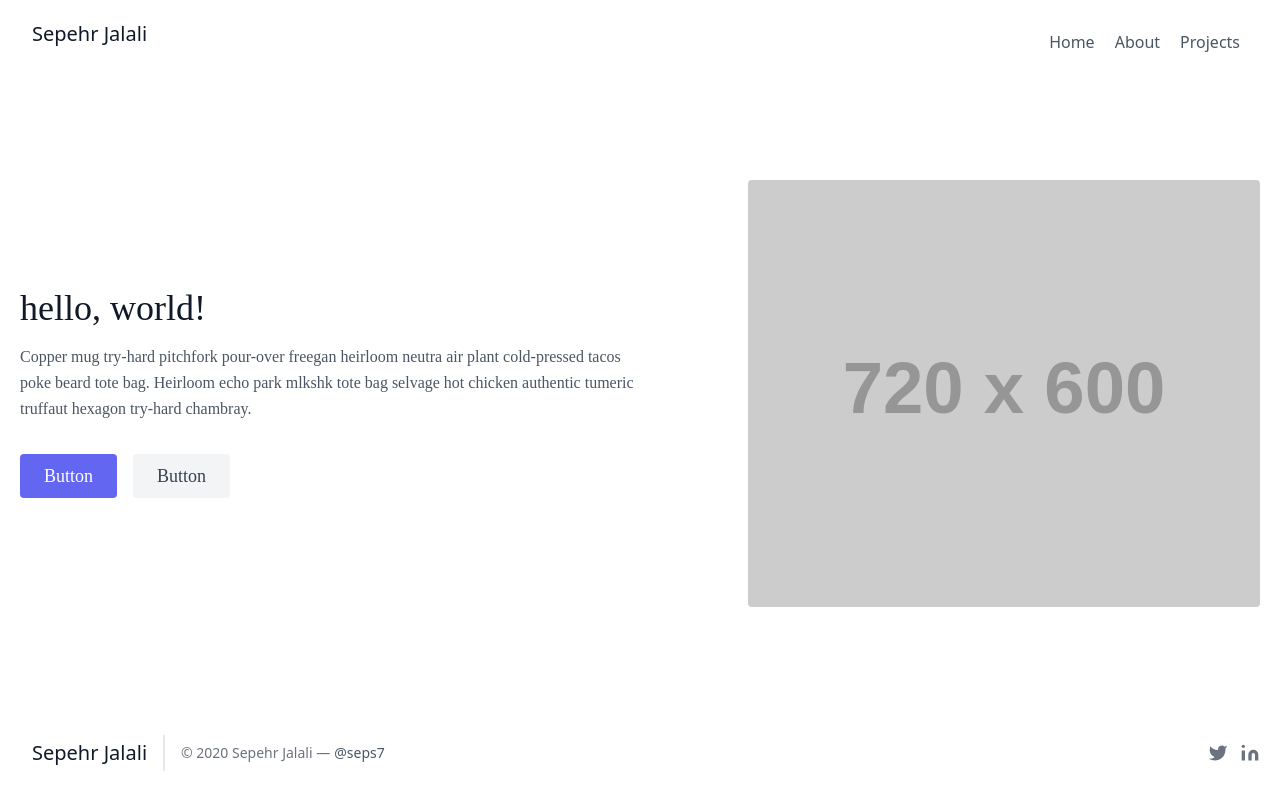
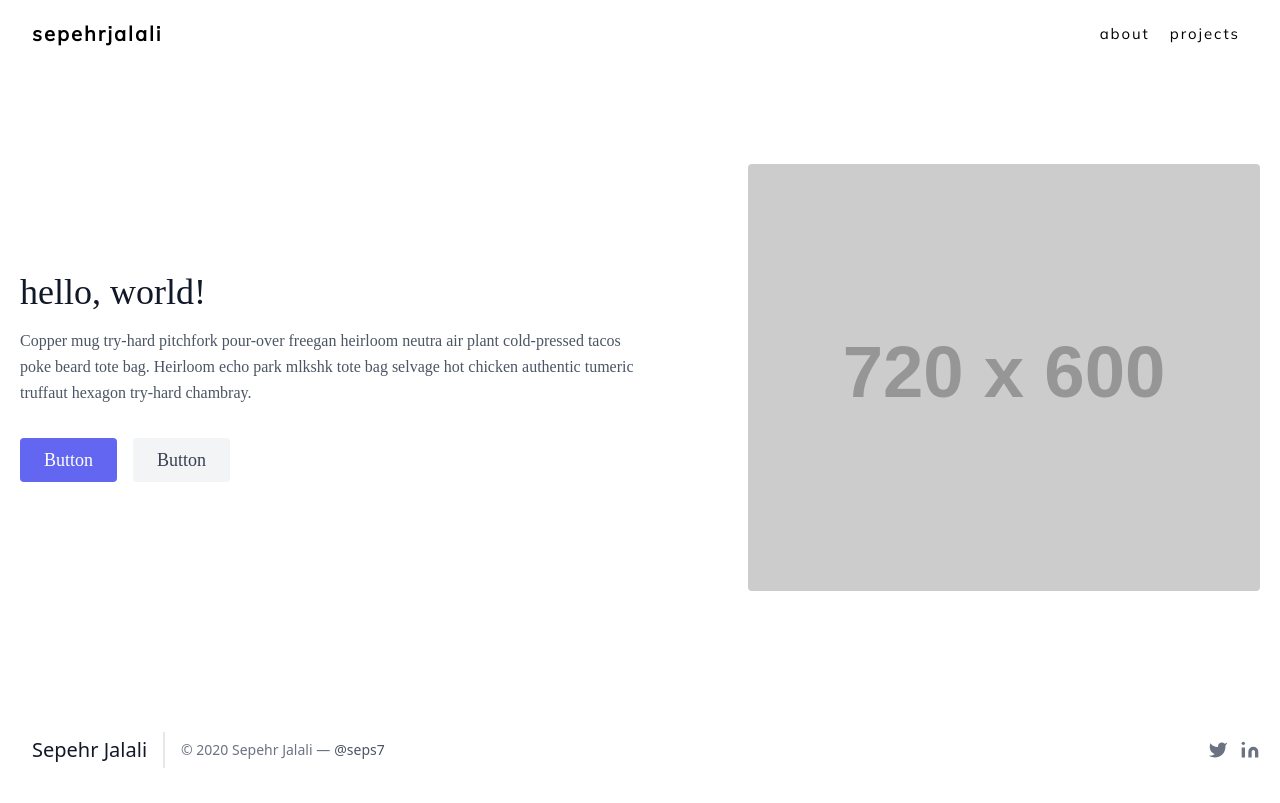
Before and after one commit to sepehrjf/sepehr-jalali, a Gatsby site: page / in a window 1280 px wide. Built offline with nearby package versions, Linux system fonts and the light colour scheme; Gatsby itself is replaced by a stand-in of ours; placeholder pictures from the web are drawn by us.

Commit message:
Applied Navbar Fonts

```diff
--- a/gatsby-browser.js
+++ b/gatsby-browser.js
@@ -2,3 +2,4 @@ import "tailwindcss/base.css";
 import "tailwindcss/components.css";
 import "tailwindcss/utilities.css";
 import "./src/styles/global.css";
+import "@fontsource/mulish";
--- a/package.json
+++ b/package.json
@@ -15,6 +15,7 @@
     "clean": "gatsby clean"
   },
   "dependencies": {
+    "@fontsource/mulish": "^4.5.0",
     "gatsby": "^3.11.0",
     "gatsby-plugin-gatsby-cloud": "^2.11.0",
     "react": "^17.0.1",
--- a/src/components/navbar.js
+++ b/src/components/navbar.js
@@ -3,20 +3,37 @@ import { Link } from "gatsby";
 
 const Navbar = () => {
   return (
-    <header className="text-gray-600 body-font">
-      <div className="container mx-auto flex flex-wrap p-5 flex-col md:flex-row items-center">
-        <a className='flex title-font font-medium items-center text-gray-900 mb-4 md:mb-0"'>
-          <span className="ml-3 text-xl">Sepehr Jalali</span>
-        </a>
-        <nav className="md:ml-auto flex flex-wrap items-center text-base justify-center">
-          <Link to="/" className="mr-5 hover:text-gray-900">
-            Home
-          </Link>
+    <header>
+      <div
+        className="container mx-auto flex flex-wrap p-5 flex-col md:flex-row items-center"
+        style={{ fontFamily: "Mulish, sans-serif" }}
+      >
+        <Link
+          to="/"
+          className="flex items-center mb-4 md:mb-0"
+          style={{
+            fontSize: "1rem",
+            fontWeight: "600",
+            textTransform: "lowercase",
+            letterSpacing: "0.13em",
+          }}
+        >
+          <span className="ml-3 text-xl">sepehrjalali</span>
+        </Link>
+        <nav
+          className="md:ml-auto flex flex-wrap items-center text-base justify-center"
+          style={{
+            fontSize: "0.9357rem",
+            fontWeight: "400",
+            textTransform: "lowercase",
+            letterSpacing: "0.13em",
+          }}
+        >
           <Link to="/about" className="mr-5 hover:text-gray-900">
-            About
+            about
           </Link>
           <Link to="" className="mr-5 hover:text-gray-900">
-            Projects
+            projects
           </Link>
         </nav>
       </div>
```
Also changed, not shown: 1 other file.
